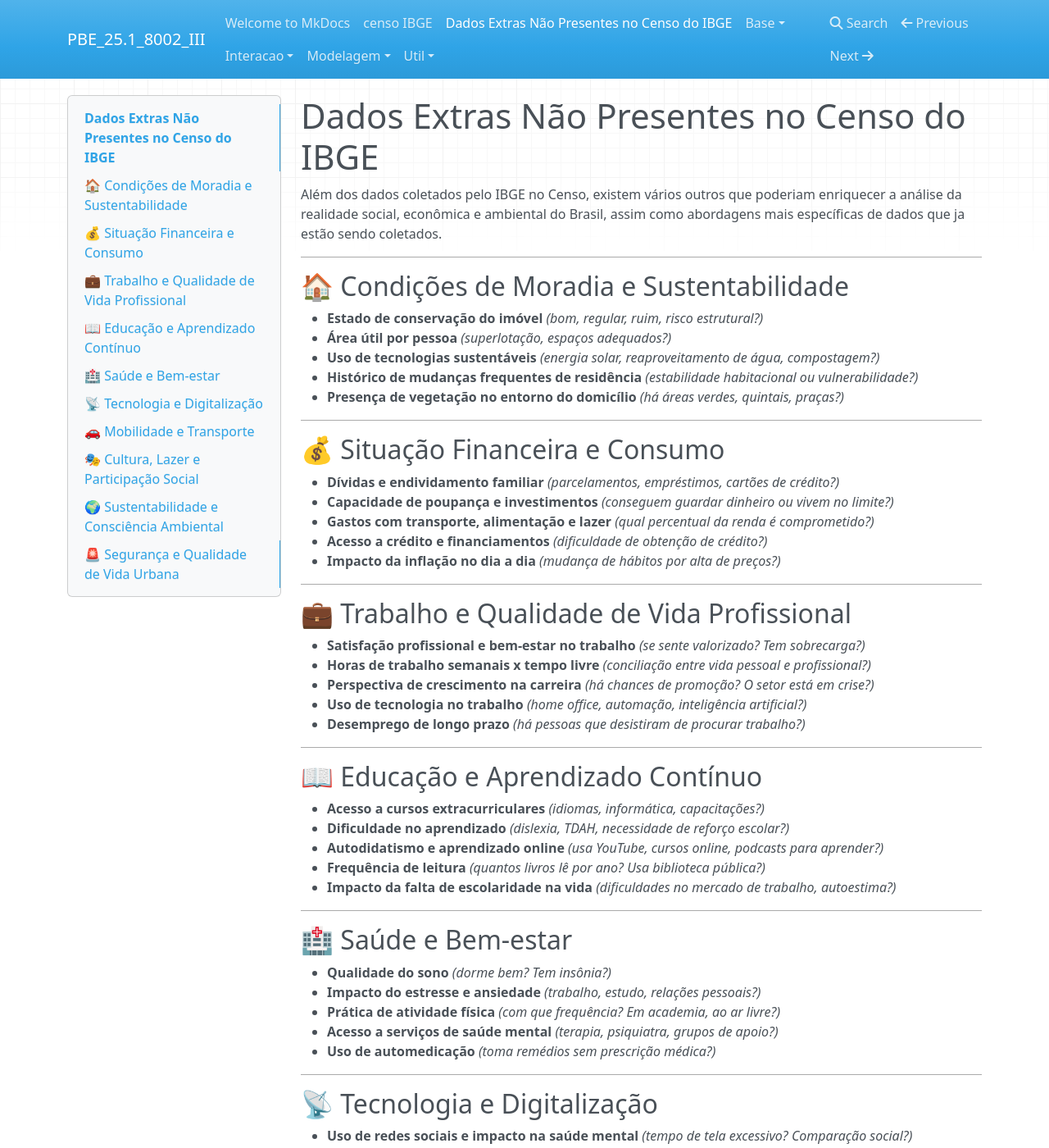
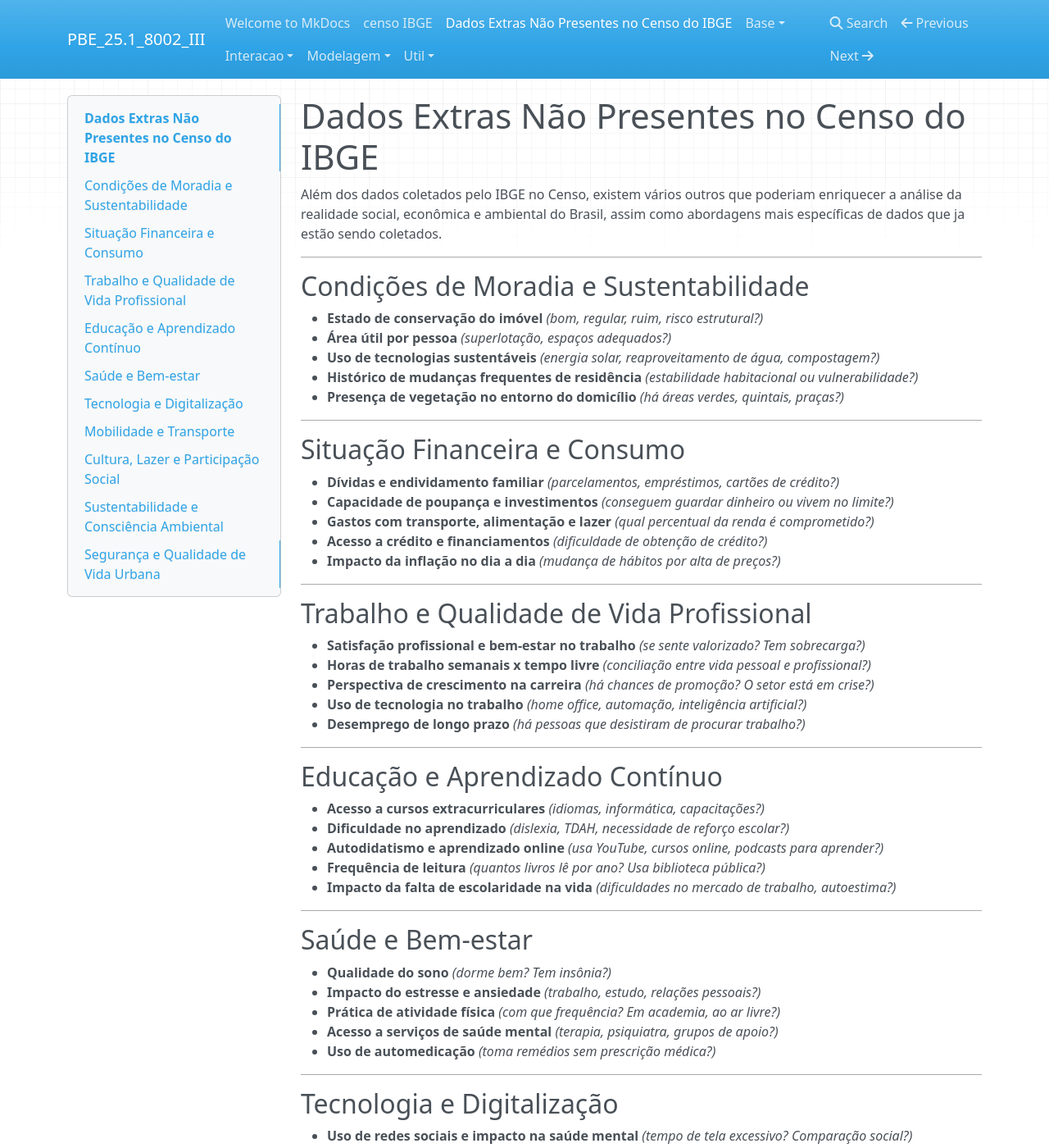
Before and after one commit to Projetos-de-Extensao/PBE_25.1_8002_SkolBits, an MkDocs documentation site: the page built from docs/dados-extra-censo.md, in a window 1280 px wide and 1400 px high. Shown: the whole window at 82% size. Built offline with MkDocs 1.6.1, drawn with Linux system fonts in a browser that asks for light colours; nearby versions of some CDN libraries; some of the changed text lies outside the part shown.

```diff
--- a/docs/dados-extra-censo.md
+++ b/docs/dados-extra-censo.md
@@ -4,7 +4,7 @@ Além dos dados coletados pelo IBGE no Censo, existem vários outros que poderia
 
 ---
 
-## 🏠 Condições de Moradia e Sustentabilidade
+## Condições de Moradia e Sustentabilidade
 - **Estado de conservação do imóvel** *(bom, regular, ruim, risco estrutural?)*
 - **Área útil por pessoa** *(superlotação, espaços adequados?)*
 - **Uso de tecnologias sustentáveis** *(energia solar, reaproveitamento de água, compostagem?)*
@@ -13,7 +13,7 @@ Além dos dados coletados pelo IBGE no Censo, existem vários outros que poderia
 
 ---
 
-## 💰 Situação Financeira e Consumo
+## Situação Financeira e Consumo
 - **Dívidas e endividamento familiar** *(parcelamentos, empréstimos, cartões de crédito?)*
 - **Capacidade de poupança e investimentos** *(conseguem guardar dinheiro ou vivem no limite?)*
 - **Gastos com transporte, alimentação e lazer** *(qual percentual da renda é comprometido?)*
@@ -22,7 +22,7 @@ Além dos dados coletados pelo IBGE no Censo, existem vários outros que poderia
 
 ---
 
-## 💼 Trabalho e Qualidade de Vida Profissional
+## Trabalho e Qualidade de Vida Profissional
 - **Satisfação profissional e bem-estar no trabalho** *(se sente valorizado? Tem sobrecarga?)*
 - **Horas de trabalho semanais x tempo livre** *(conciliação entre vida pessoal e profissional?)*
 - **Perspectiva de crescimento na carreira** *(há chances de promoção? O setor está em crise?)*
@@ -31,7 +31,7 @@ Além dos dados coletados pelo IBGE no Censo, existem vários outros que poderia
 
 ---
 
-## 📖 Educação e Aprendizado Contínuo
+## Educação e Aprendizado Contínuo
 - **Acesso a cursos extracurriculares** *(idiomas, informática, capacitações?)*
 - **Dificuldade no aprendizado** *(dislexia, TDAH, necessidade de reforço escolar?)*
 - **Autodidatismo e aprendizado online** *(usa YouTube, cursos online, podcasts para aprender?)*
@@ -40,7 +40,7 @@ Além dos dados coletados pelo IBGE no Censo, existem vários outros que poderia
 
 ---
 
-## 🏥 Saúde e Bem-estar
+## Saúde e Bem-estar
 - **Qualidade do sono** *(dorme bem? Tem insônia?)*
 - **Impacto do estresse e ansiedade** *(trabalho, estudo, relações pessoais?)*
 - **Prática de atividade física** *(com que frequência? Em academia, ao ar livre?)*
@@ -49,7 +49,7 @@ Além dos dados coletados pelo IBGE no Censo, existem vários outros que poderia
 
 ---
 
-## 📡 Tecnologia e Digitalização
+## Tecnologia e Digitalização
 - **Uso de redes sociais e impacto na saúde mental** *(tempo de tela excessivo? Comparação social?)*
 - **Exposição a golpes e fraudes online** *(já foi vítima de phishing, clonagem, vazamento de dados?)*
 - **Consumo de notícias e desinformação** *(sabe identificar fake news? Verifica fontes?)*
@@ -58,7 +58,7 @@ Além dos dados coletados pelo IBGE no Censo, existem vários outros que poderia
 
 ---
 
-## 🚗 Mobilidade e Transporte
+## Mobilidade e Transporte
 - **Qualidade do transporte público** *(é eficiente, acessível e seguro?)*
 - **Deslocamento diário e tempo perdido no trânsito** *(quanto tempo gasta por dia?)*
 - **Uso de transportes alternativos** *(bicicleta, patinete elétrico, carona solidária?)*
@@ -67,7 +67,7 @@ Além dos dados coletados pelo IBGE no Censo, existem vários outros que poderia
 
 ---
 
-## 🎭 Cultura, Lazer e Participação Social
+## Cultura, Lazer e Participação Social
 - **Frequência em eventos culturais** *(cinema, teatro, museus, shows?)*
 - **Engajamento comunitário e ativismo** *(participa de associações, movimentos sociais?)*
 - **Hobbies e atividades criativas** *(toca instrumentos, desenha, cozinha por prazer?)*
@@ -76,7 +76,7 @@ Além dos dados coletados pelo IBGE no Censo, existem vários outros que poderia
 
 ---
 
-## 🌍 Sustentabilidade e Consciência Ambiental
+## Sustentabilidade e Consciência Ambiental
 - **Preocupação com mudanças climáticas** *(acha que isso afeta sua vida? Faz algo para reduzir impacto?)*
 - **Hábitos de reciclagem** *(separa lixo? Usa compostagem?)*
 - **Uso consciente de recursos** *(tenta economizar água, energia, evitar desperdício?)*
@@ -85,7 +85,7 @@ Além dos dados coletados pelo IBGE no Censo, existem vários outros que poderia
 
 ---
 
-## 🚨 Segurança e Qualidade de Vida Urbana
+## Segurança e Qualidade de Vida Urbana
 - **Percepção da criminalidade no bairro** *(assaltos, furtos, violência policial?)*
 - **Condições das vias públicas** *(ruas esburacadas, falta de sinalização?)*
 - **Iluminação pública e sensação de segurança** *(ruas bem iluminadas? Prefere evitar sair à noite?)*
```
